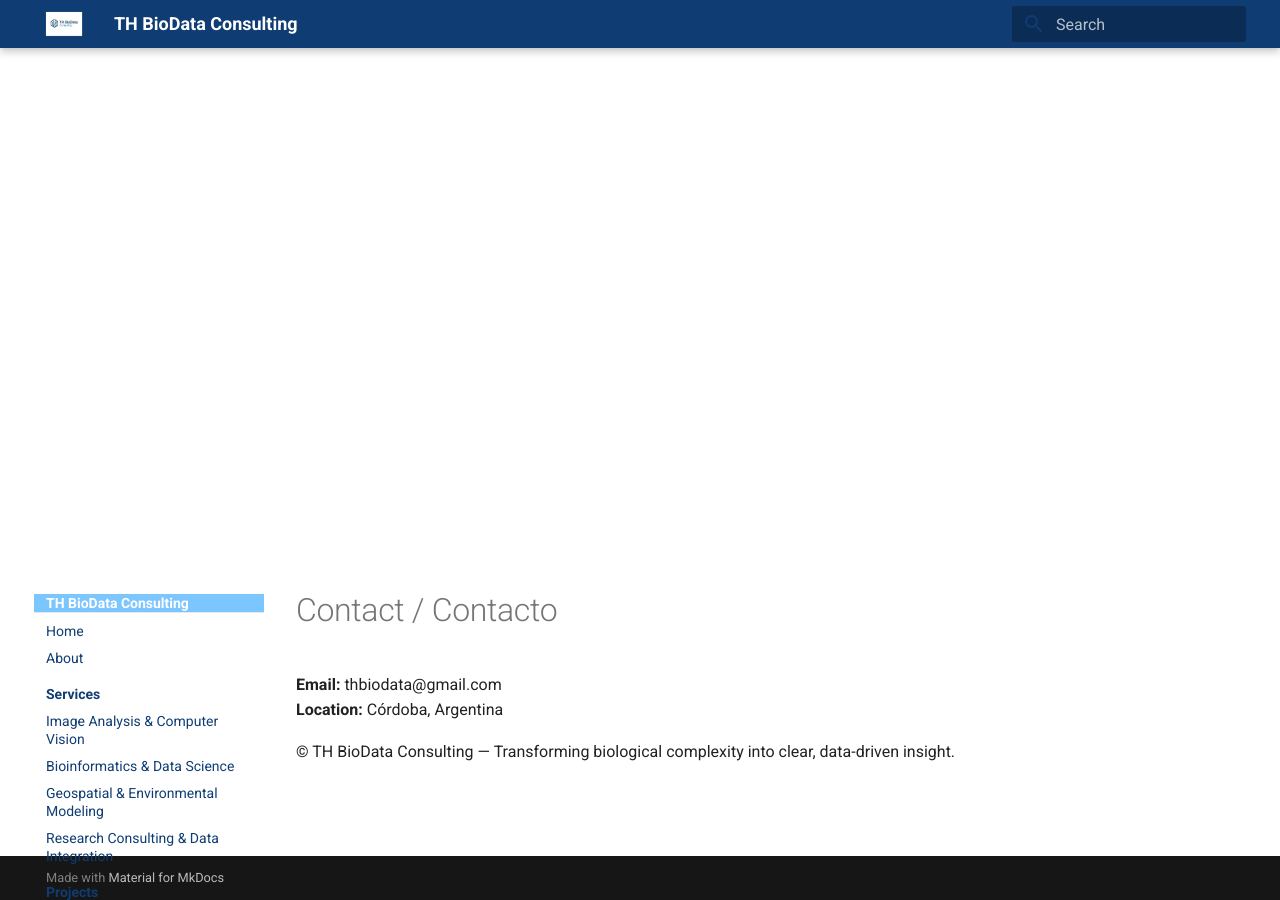
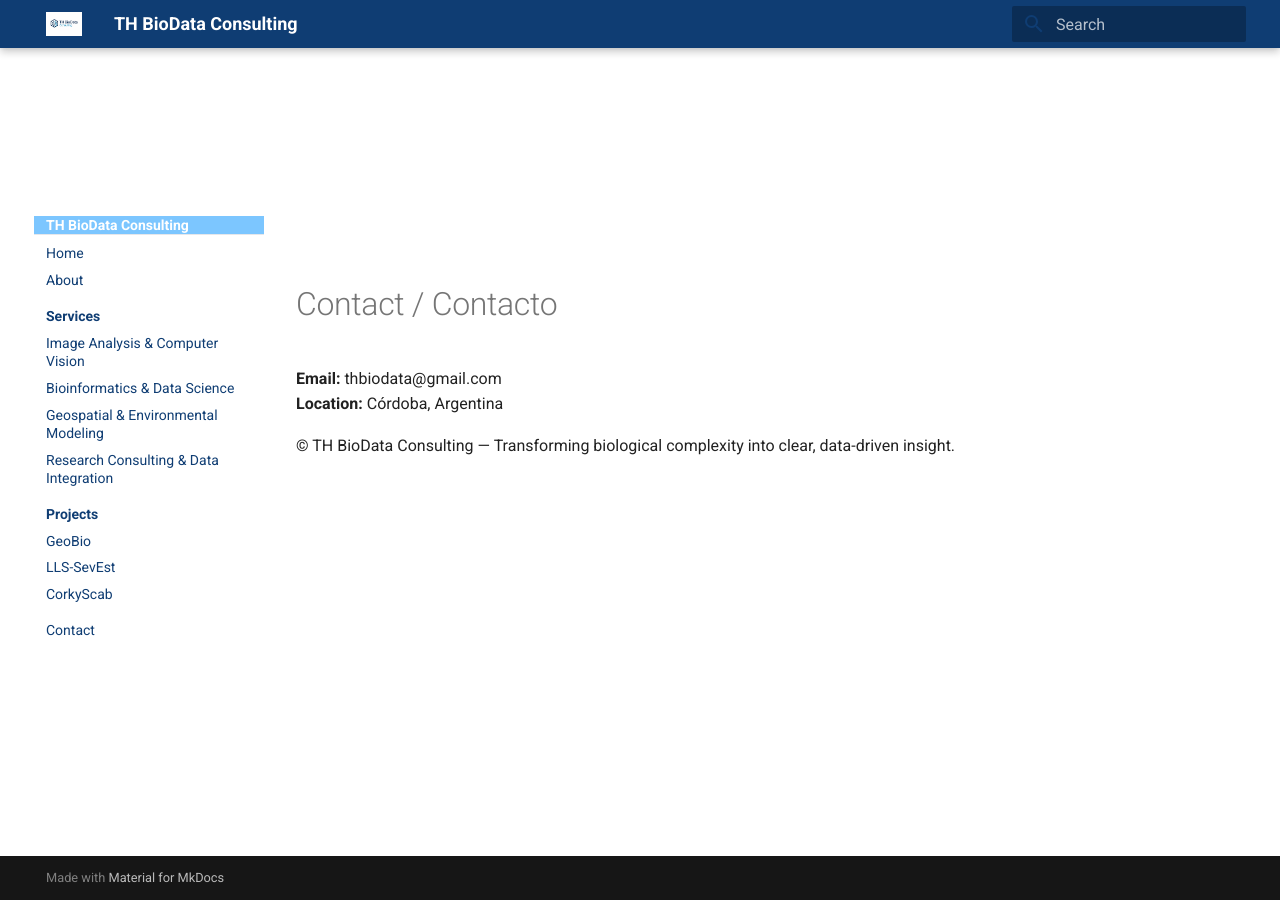
Before and after one commit to TH-BioData/th-biodata.github.io, an MkDocs documentation site: the page built from docs/contact.md, in a window 1280 px wide. Built offline with MkDocs 1.6.1 and Material for MkDocs 9.7.7, drawn with Linux system fonts in a browser that asks for light colours.

Commit message:
Update extra.css

```diff
--- a/docs/styles/extra.css
+++ b/docs/styles/extra.css
@@ -227,3 +227,23 @@ html[data-md-state="drawer"] .hero__bg {
 
 /* Drawer debe aceptar clics sí o sí */
 .md-drawer { pointer-events: auto !important; }
+
+/* ========= Fix: páginas SIN hero no dejan hueco ========= */
+
+/* Si NO hay .hero, anulá cualquier padding/margen alto extra */
+body:not(:has(.hero)) .md-main,
+body:not(:has(.hero)) .md-main__inner,
+body:not(:has(.hero)) .md-content {
+  margin-top: 0 !important;
+  padding-top: var(--md-header-h, 3.6rem) !important; /* solo lo del header fijo */
+}
+
+/* Si usás un hero fijo (p.ej. .hero--fixed), reservá espacio SOLO ahí */
+body:has(.hero--fixed) .md-main__inner {
+  padding-top: var(--th-hero-height, 420px) !important;
+}
+@media (max-width: 768px) {
+  body:has(.hero--fixed) .md-main__inner {
+    padding-top: var(--th-hero-height-sm, 300px) !important;
+  }
+}
```
